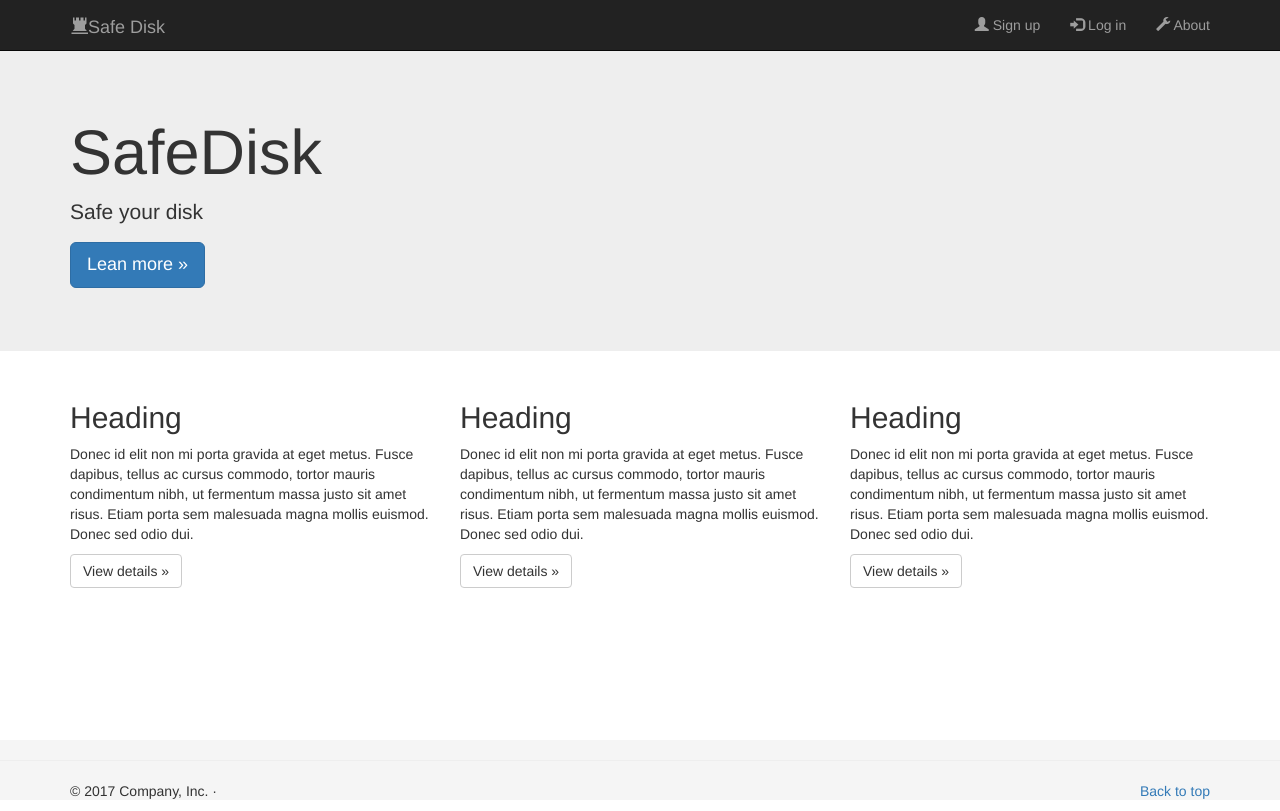
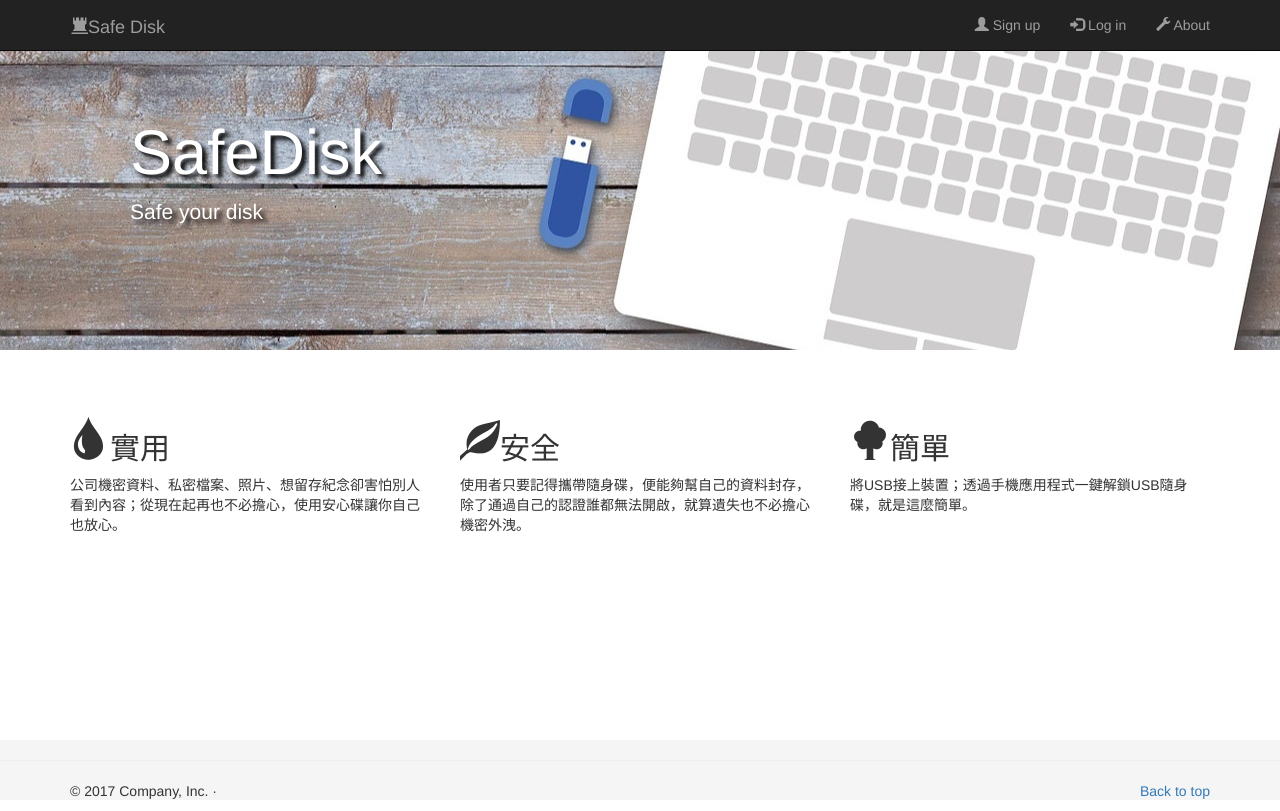
Before and after one commit to leadingtw273/SafeDisk, a PHP site: page / in a window 1280 px wide. Run offline with PHP 8.4, Linux system fonts and the light colour scheme; some libraries are stand-ins or nearby versions.

Commit message:
首頁美化

```diff
--- a/index.php
+++ b/index.php
@@ -15,6 +15,26 @@
     <link rel="stylesheet" type="text/css" href="dist/css/bootstrap.min.css">
     <link rel="stylesheet" type="text/css" href="dist/css/auto.css">
 
+    <style>
+    .bg {
+      background: url('./dist/images/bk.jpg') no-repeat center center;
+      position: fixed;
+      width: 100%;
+      height: 350px; /*same height as jumbotron */
+      top:0;
+      left:0;
+      z-index: -1;
+    }
+
+    .jumbotron {
+      margin-bottom: 0px;
+      height: 350px;
+      color: white;
+      text-shadow: black 0.3em 0.3em 0.3em;
+      background:transparent;
+    }
+    </style>
+
   </head>
 
   <body>
@@ -23,36 +43,48 @@
     <?php include("page_navbar.php");?>
 
     <!--MainPage Jumbotron-->
-    <div class="jumbotron">
-      <div class="container">
+    <div class="bg"></div>
+    <div class="container">
+      <div class="jumbotron">
         <h1>SafeDisk</h1>
-        <p>Safe your disk</p>
-        <p><a class="btn btn-primary btn-lg" role="button" href="#">Lean more &raquo;</a></p>
+        <p >Safe your disk</p>
       </div>
     </div>
+
 
     <!--row and columns text-->
     <div class="container">
       <div class="row">
         <div class="col-md-4">
-          <h2>Heading</h2>
-          <p>Donec id elit non mi porta gravida at eget metus. Fusce dapibus, tellus ac cursus commodo, tortor mauris condimentum nibh, ut fermentum massa justo sit amet risus. Etiam porta sem malesuada magna mollis euismod. Donec sed odio dui.</p>
-          <p><a class="btn btn-default" href="#" role="button">View details &raquo;</a></p>
+          <h2><span class="glyphicon glyphicon-tint" style="font-size: 40px;"></span>實用</h2>
+          <p>公司機密資料、私密檔案、照片、想留存紀念卻害怕別人看到內容；從現在起再也不必擔心，使用安心碟讓你自己也放心。</p>
         </div>
         <div class="col-md-4">
-          <h2>Heading</h2>
-          <p>Donec id elit non mi porta gravida at eget metus. Fusce dapibus, tellus ac cursus commodo, tortor mauris condimentum nibh, ut fermentum massa justo sit amet risus. Etiam porta sem malesuada magna mollis euismod. Donec sed odio dui.</p>
-          <p><a class="btn btn-default" href="#" role="button">View details &raquo;</a></p>
+          <h2><span class="glyphicon glyphicon-leaf" style="font-size: 40px;"></span>安全</h2>
+          <p>使用者只要記得攜帶隨身碟，便能夠幫自己的資料封存，除了通過自己的認證誰都無法開啟，就算遺失也不必擔心機密外洩。</p>
         </div>
         <div class="col-md-4">
-          <h2>Heading</h2>
-          <p>Donec id elit non mi porta gravida at eget metus. Fusce dapibus, tellus ac cursus commodo, tortor mauris condimentum nibh, ut fermentum massa justo sit amet risus. Etiam porta sem malesuada magna mollis euismod. Donec sed odio dui.</p>
-          <p><a class="btn btn-default" href="#" role="button">View details &raquo;</a></p>
+          <h2><span class="glyphicon glyphicon-tree-deciduous" style="font-size: 40px;"></span>簡單</h2>
+          <p>將USB接上裝置；透過手機應用程式一鍵解鎖USB隨身碟，就是這麼簡單。</p>
         </div>
       </div>
     </div>
 
     <!--footer-->
     <?php include("page_footer.php");?>
+
+    <!--javascript-->
+    <script type="text/javascript">
+      var jumboHeight = $('.jumbotron').outerHeight();
+      function parallax(){
+          var scrolled = $(window).scrollTop();
+          $('.bg').css('height', (jumboHeight-scrolled) + 'px');
+      }
+
+      $(window).scroll(function(e){
+          parallax();
+      });
+    </script>
+
   </body>
 </html>
```
Also changed, not shown: dist/images/bk.jpg (added).
